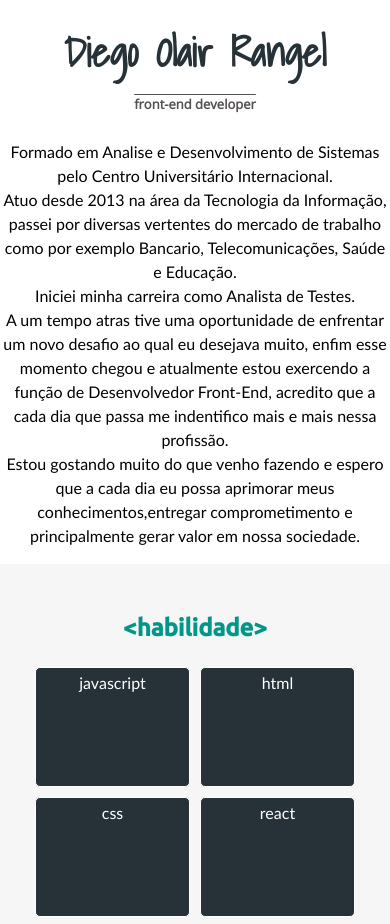
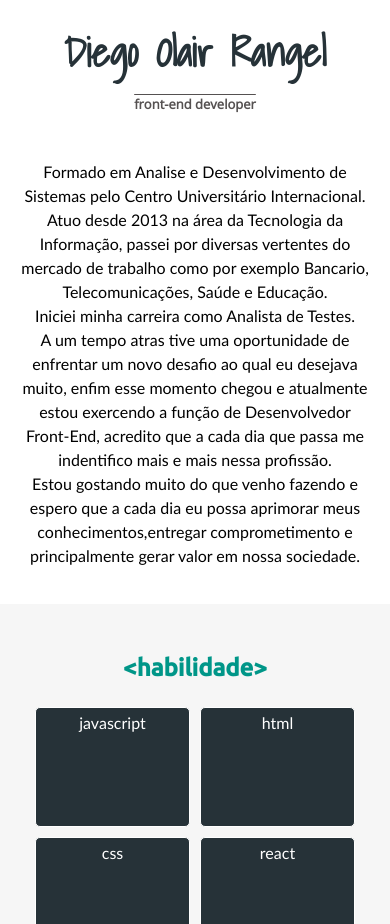
Before and after one commit to dirangel/myPortfolio, a plain HTML site: page index.html in a window 390 px wide. Shown: the part 820-1744 px from the top of the page. Drawn offline with nearby package versions, Linux system fonts and the light colour scheme.

Commit message:
ajuste media query grid-texto

```diff
--- a/style.css
+++ b/style.css
@@ -151,11 +151,17 @@ h1.name{
   max-width: 700px;
   margin: 0 auto;
 }
+@media(max-width: 950px){
+  .grid-texto{
+    padding: 20px;
+  }
+}
 
 .texto{
   text-align: center;
   line-height: 1.5;
 }
+
 
 /*-----------HABILIDADE-----------*/
 .styloh1{
```
